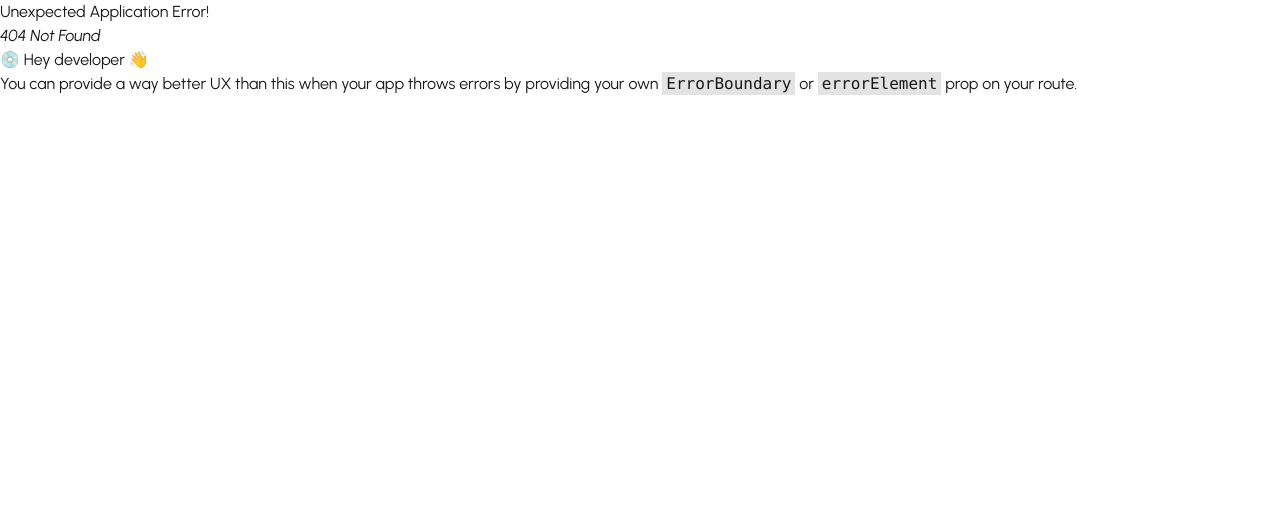
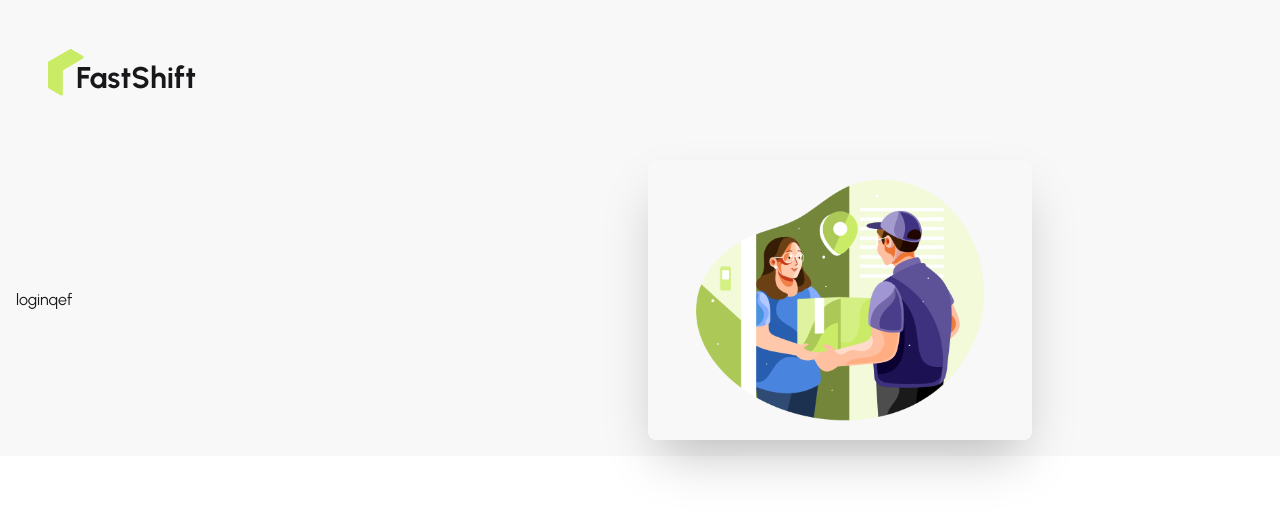
Before and after one commit to mintusikder/fast-shift, a React (Vite) app in the folder fast-shift-client/: page /login in a window 1280 px wide. Before the commit this address had no page. Shown: the top 514 px of the page. Built offline with nearby package versions, Linux system fonts and the light colour scheme.

Commit message:
added auth layout

```diff
--- /dev/null
+++ b/fast-shift-client/src/layout/AuthLayout.jsx
@@ -0,0 +1,23 @@
+import React from "react";
+import { Outlet } from "react-router";
+import authImg from "../assets/assets/authImage/authImage.png";
+import FastShiftLogo from "../pages/Home/Shared/FastShiftLogo/FastShiftLogo";
+const AuthLayout = () => {
+  return (
+    <div className="bg-base-200 ">
+      <div className="p-12">
+        <FastShiftLogo></FastShiftLogo>
+      </div>
+      <div className="hero-content flex-col lg:flex-row-reverse">
+        <div className="flex-1">
+          <img src={authImg} className="max-w-sm rounded-lg shadow-2xl" />
+        </div>
+        <div className="flex-1">
+          <Outlet></Outlet>
+        </div>
+      </div>
+    </div>
+  );
+};
+
+export default AuthLayout;
--- /dev/null
+++ b/fast-shift-client/src/pages/AUthentication/Login.jsx
@@ -0,0 +1,11 @@
+import React from 'react';
+
+const Login = () => {
+    return (
+        <div>
+            loginqef
+        </div>
+    );
+};
+
+export default Login;
--- /dev/null
+++ b/fast-shift-client/src/pages/AUthentication/Register.jsx
@@ -0,0 +1,11 @@
+import React from 'react';
+
+const Register = () => {
+    return (
+        <div>
+            register
+        </div>
+    );
+};
+
+export default Register;
--- a/fast-shift-client/src/pages/Home/Shared/FastShiftLogo/FastShiftLogo.jsx
+++ b/fast-shift-client/src/pages/Home/Shared/FastShiftLogo/FastShiftLogo.jsx
@@ -1,11 +1,12 @@
 import React from "react";
 import logo from "../../../../assets/assets/logo/logo.png";
+import { Link } from "react-router";
 const FastShiftLogo = () => {
   return (
-    <div className="flex items-end">
+    <Link to={"/"} className="flex items-end">
       <img  src={logo} alt="" />
       <p className="text-3xl font-bold mt-2 -ml-2">FastShift</p>
-    </div>
+    </Link>
   );
 };
 
--- a/fast-shift-client/src/routes/Routes.jsx
+++ b/fast-shift-client/src/routes/Routes.jsx
@@ -1,6 +1,8 @@
 import { createBrowserRouter } from "react-router";
 import MainLayout from "../layout/MainLayout";
 import Home from "../pages/Home/Home/Home";
+import AuthLayout from "../layout/AuthLayout";
+import Login from "../pages/AUthentication/Login";
 
 export const router = createBrowserRouter([
   {
@@ -13,4 +15,14 @@ export const router = createBrowserRouter([
       },
     ],
   },
+  {
+    path: "/",
+    Component: AuthLayout,
+    children: [
+      {
+        path: "/login",
+        Component: Login,
+      },
+    ],
+  },
 ]);
```
Also changed, not shown: fast-shift-client/src/assets/assets/authImage/authImage.png (renamed from fast-shift-client/src/assets/assets/authImage.png).
